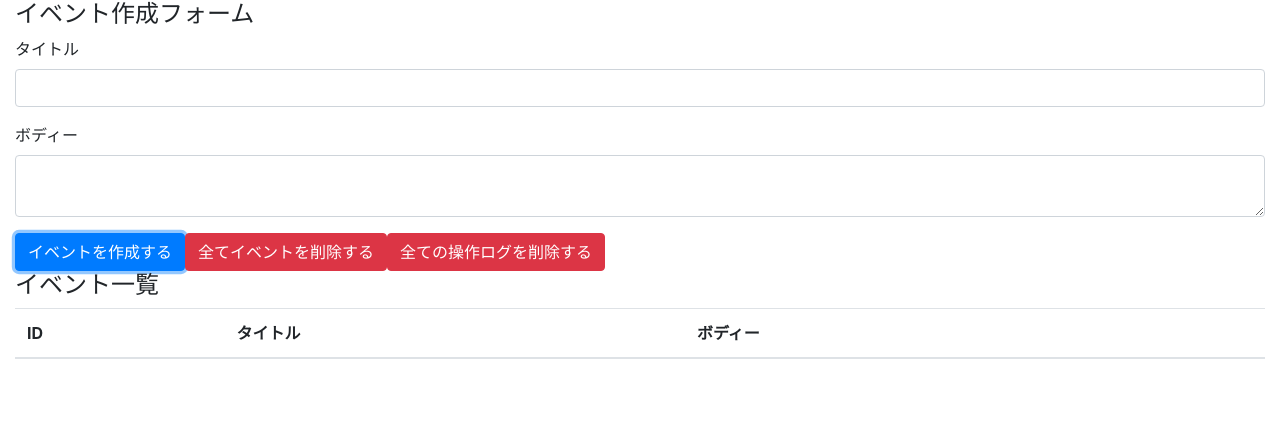
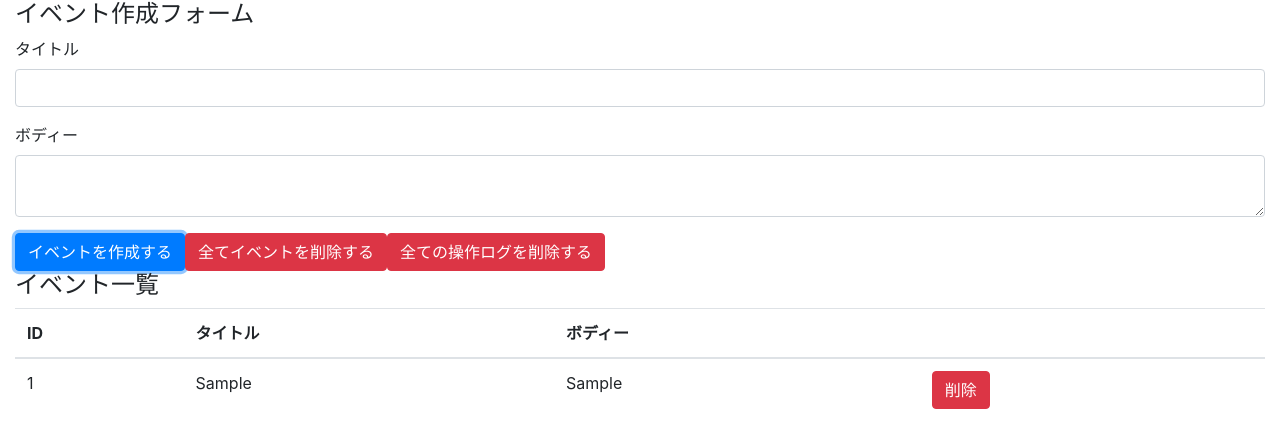
Before and after one commit to yasudamasaharu/udemy-react-hooks, a React (Create React App) app: page / in a window 1280 px wide. Both pictures are taken after typing "Sample", "Sample" into the empty fields and a click on the button "イベントを作成する". Shown: the top 448 px of the page. Built offline with nearby package versions, Linux system fonts and the light colour scheme.

Commit message:
display events, refactor and implement remove event button

```diff
--- a/src/components/App.js
+++ b/src/components/App.js
@@ -2,6 +2,7 @@
 
 import 'bootstrap/dist/css/bootstrap.min.css';
 
+import Event from './Event';
 import reducer from '../reducers/index';
 
 const App = () => {
@@ -63,7 +64,11 @@
               <th></th>
             </tr>
           </thead>
-          <tbody></tbody>
+          <tbody>
+            {state.map((event, index) => (
+              <Event key={index} event={event} dispatch={dispatch} />
+            ))}
+          </tbody>
         </table>
       </div>
     </>
--- /dev/null
+++ b/src/components/Event.js
@@ -0,0 +1,27 @@
+import React from 'react';
+
+const Event = ({ dispatch, event }) => {
+  const id = event.id;
+  const handleClickDeleteBtn = () => {
+    dispatch({ type: 'DELETE_EVENT', id });
+  };
+
+  return (
+    <tr>
+      <td>{id}</td>
+      <td>{event.title}</td>
+      <td>{event.body}</td>
+      <td>
+        <button
+          type="button"
+          className="btn btn-danger"
+          onClick={handleClickDeleteBtn}
+        >
+          削除
+        </button>
+      </td>
+    </tr>
+  );
+};
+
+export default Event;
--- a/src/reducers/index.js
+++ b/src/reducers/index.js
@@ -5,8 +5,8 @@
       const length = state.length;
       const id = length === 0 ? 1 : state[length - 1].id + 1;
       return [...state, { id, ...event }];
-    case 'DELEATE_EVENT':
-      return state;
+    case 'DELETE_EVENT':
+      return state.filter((event) => event.id !== action.id);
     case 'DELEATE_ALL_EVENT':
       return [];
     default:
```
